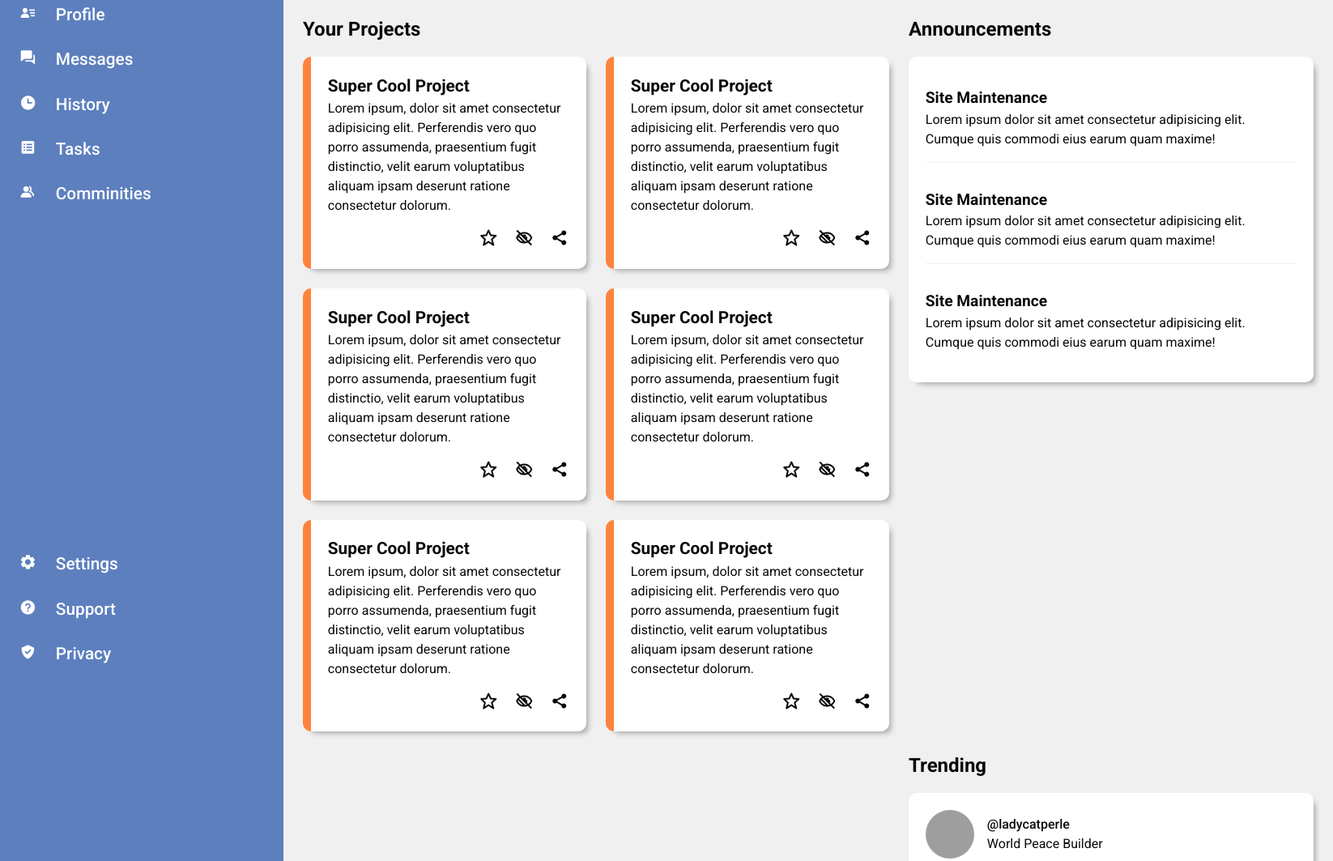
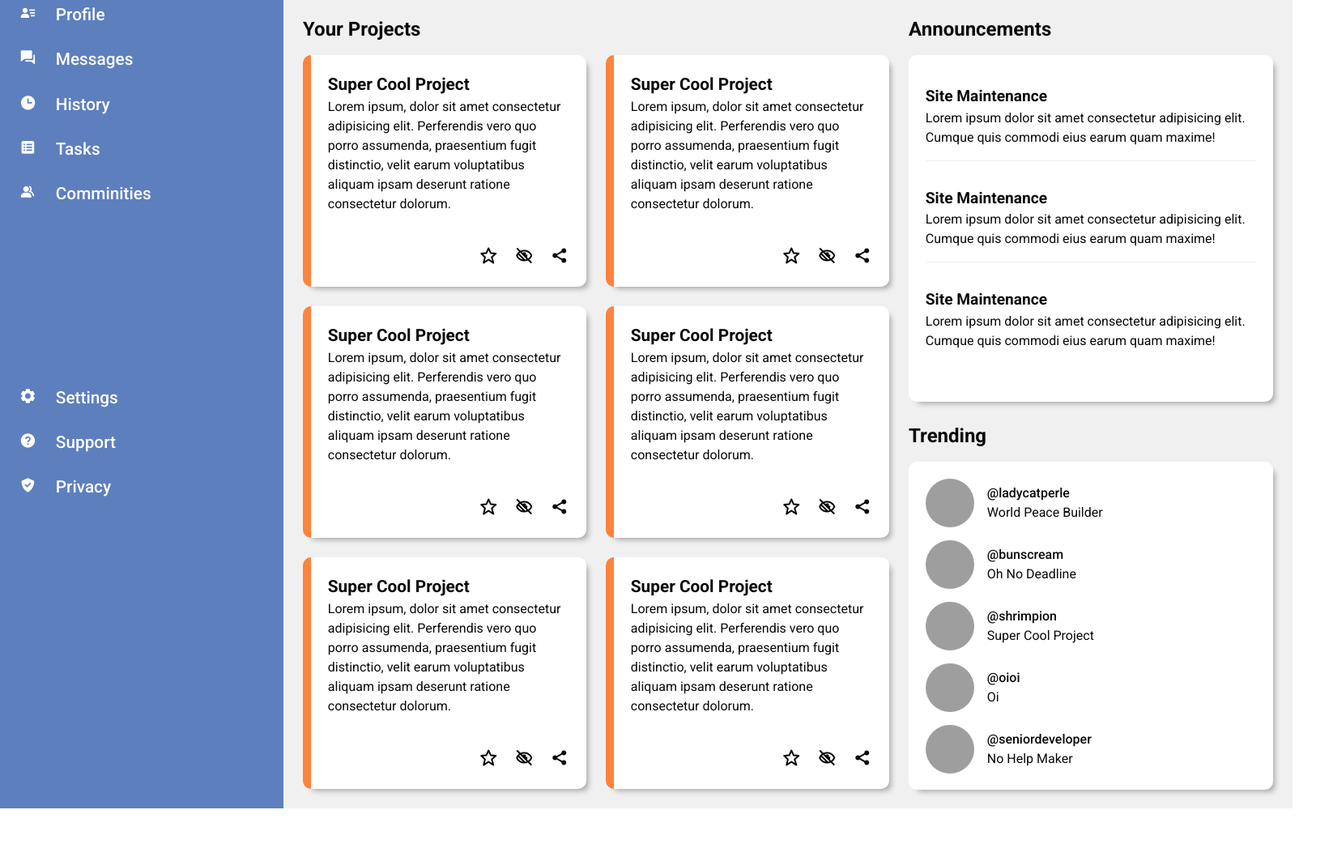
Before and after one commit to OSWebdevelop/Dashboard-Grid-Project, a plain HTML site: page index.html in a window 1280 px wide. Shown: the part 206-1269 px from the top of the page at 81% size, 1646 px wide, since content can reach past the window. After the commit the page ends 1204 px from the top, so only its background shows below. Drawn offline with nearby package versions, Linux system fonts and the light colour scheme; grey boxes are pictures that could not be loaded.

Commit message:
Fixing grid position of hero section

```diff
--- a/styles.css
+++ b/styles.css
@@ -158,10 +158,11 @@ main{
 .hero{
   background-color: var(--primary-gray);
   padding: 1.5rem;
+  height: 100%;
 
   display: grid;
-  grid-template-columns: 1fr 500px;
-  grid-template-rows: repeat(2 1fr);
+  grid-template-columns: 1fr 450px;
+  grid-template-rows: 50% 50%;
   grid-gap:1.5rem;
 }
 .hero__title{
@@ -173,9 +174,17 @@ main{
   border-radius: 10px;
   box-shadow: 6px 6px 7px -4px rgba(0,0,0,0.32);
 }
+/* hero projects */
+.hero__projects-container{
+  display: grid;
+  grid-template-rows: 50px 1fr;
+  grid-row: 1/3;
+  padding-bottom: 1.5rem;
+}
 .projects__wrapper{
   display: grid;
-  grid-template-columns: repeat(2,minmax(350px,500px));
+  /* grid-template-columns: repeat(auto-fit,minmax(350px,1fr)); */
+  grid-template-columns: repeat(2, minmax(350px,1fr));
   gap: 1.5rem;
 }
 .projects__card{
@@ -183,6 +192,7 @@ main{
 
   display: flex;
   flex-direction: column;
+  justify-content: space-between;
   gap: 1rem;
 }
 .projects__card-top-content h3{
@@ -196,9 +206,13 @@ main{
   align-self: flex-end;
 }
 .hero__trending-container{
-  grid-area: 2/2/3/3;
+  grid-column: 2/3;
 }
-
+/* hero announcements */
+.hero__announcements-container{
+  display: grid;
+  grid-template-rows: 50px 1fr;
+}
 .announcements__wrapper{
 
 }
@@ -212,7 +226,12 @@ main{
   border-bottom: 1px solid var(--primary-gray);
   margin-bottom: 1rem;
 }
-
+/* hero tranding */
+.hero__trending-container{
+  display: grid;
+  grid-template-rows: 50px 1fr;
+  padding-bottom: 1.5rem;
+}
 .trending__wrapper{
   display: grid;
   grid-template-rows: repeat(4 100px);
@@ -230,6 +249,7 @@ main{
   border-radius: 100%;
 }
 .trending__card div > span:first-child{
+  cursor: pointer;
   display: block;
   font-weight: 500;
 }
```
